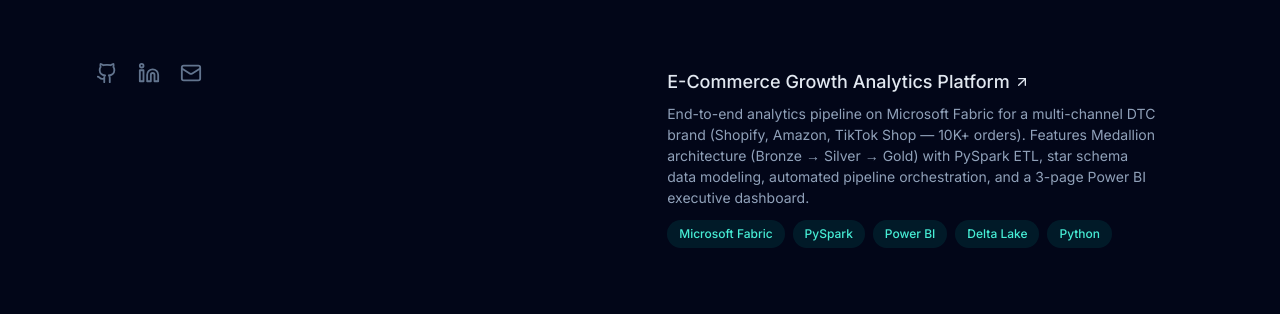
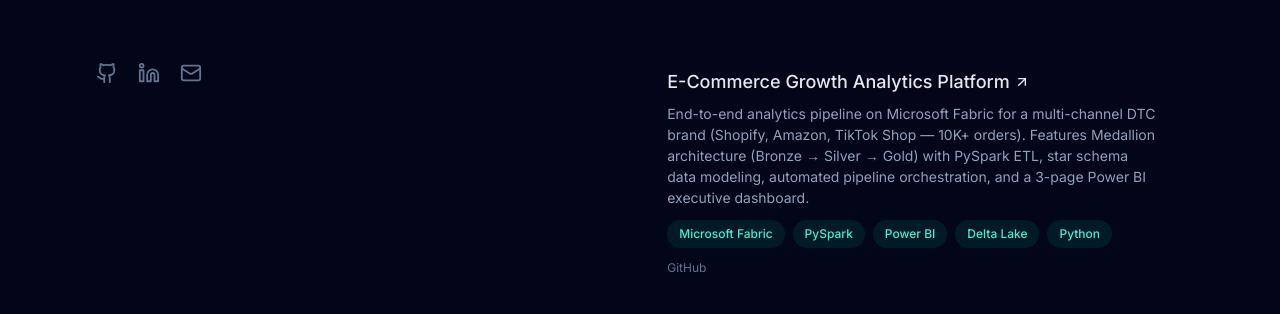
Before and after one commit to Leo309/haoli-portfolio, a Next.js app: page / in a window 1280 px wide. Shown: the part 620-934 px from the top of the page. Built offline with nearby package versions, Linux system fonts and the light colour scheme.

Commit message:
fix: show GitHub link only for projects with valid repo URL

```diff
--- a/src/components/ProjectCard.tsx
+++ b/src/components/ProjectCard.tsx
@@ -63,8 +63,8 @@ export default function ProjectCard({ project, index }: ProjectCardProps) {
             ))}
           </ul>
 
-          {/* Secondary links */}
-          {project.liveUrl && project.githubUrl && (
+          {/* GitHub link */}
+          {project.githubUrl && project.githubUrl !== "#" && (
             <div className="mt-3 flex gap-4 text-xs text-slate-500">
               <a
                 href={project.githubUrl}
```
